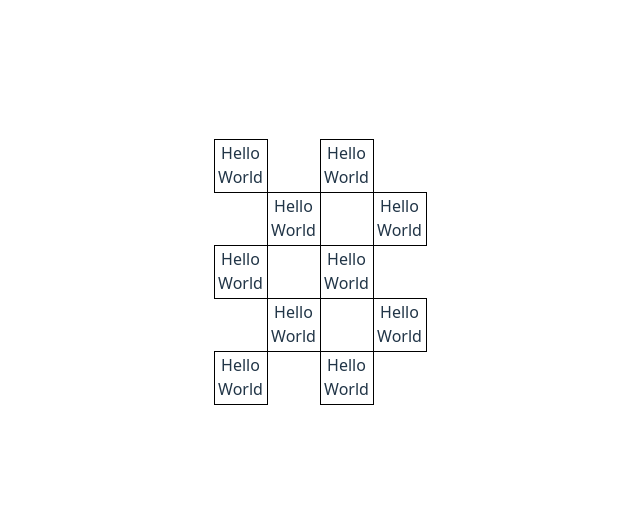
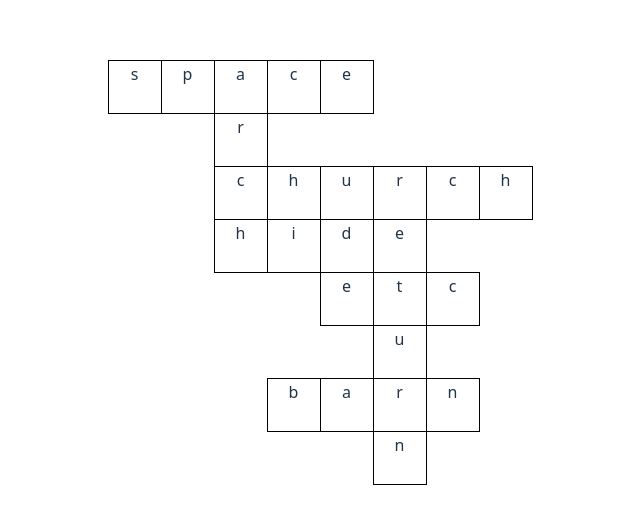
Before and after one commit to BUsuper/crossword-project, a React (Vite) app: page / in a window 1280 px wide. Shown: the part 128-652 px from the top of the page, without its empty margins (320-960 px from the left). Built offline with nearby package versions, Linux system fonts and the light colour scheme.

Commit message:
Use an actual crossword to fill the cells

```diff
--- a/src/components/CrosswordField/CrosswordField.jsx
+++ b/src/components/CrosswordField/CrosswordField.jsx
@@ -1,9 +1,11 @@
 import "./CrosswordField.css"
 import { LetterBox } from "../LetterBox/LetterBox";
+import crossword from "../../assets/crosswords";
 
 export default function CrosswordField() {
-    const columns = 4;
-    const rows = 5;
+    // Get height(rows) and width(columns) of the crossword object
+    const columns = Object.keys(crossword[0]).length;
+    const rows = Object.keys(crossword).length;
     const COMPONENT_SIZE = 50;
 
     const field = Array(rows).fill(0);
@@ -16,9 +18,10 @@ export default function CrosswordField() {
                     <tr key={`row${rowNumber}`}>
                     {
                         Array(columns).fill(0).map((column, columnNumber) => (
-                            <td key={`x${columnNumber}y${rowNumber}`} className={!!((rowNumber + columnNumber) % 2) ? "emptyCell" : ""}>
+                            <td key={`x${columnNumber}y${rowNumber}`} className={!(crossword[rowNumber][columnNumber]) ? "emptyCell" : ""}>
                                 {
-                                    <LetterBox x={columnNumber} y={rowNumber}></LetterBox>
+                                    <LetterBox x={columnNumber} y={rowNumber} letter={crossword[rowNumber][columnNumber]}></LetterBox>
+
                                 }
                             </td>
                         ))
--- a/src/components/LetterBox/LetterBox.jsx
+++ b/src/components/LetterBox/LetterBox.jsx
@@ -1,7 +1,7 @@
 import "./LetterBox.css"
 
-export function LetterBox({x, y}) {
+export function LetterBox({x, y, letter}) {
     return <div className="LetterBox" id={`LetterBox(${y},${x})`}>
-        Hello World
+        {letter}
     </div>
 }
```
